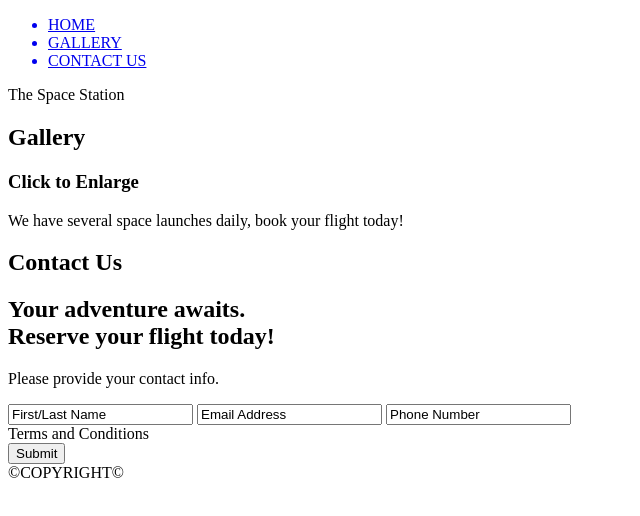
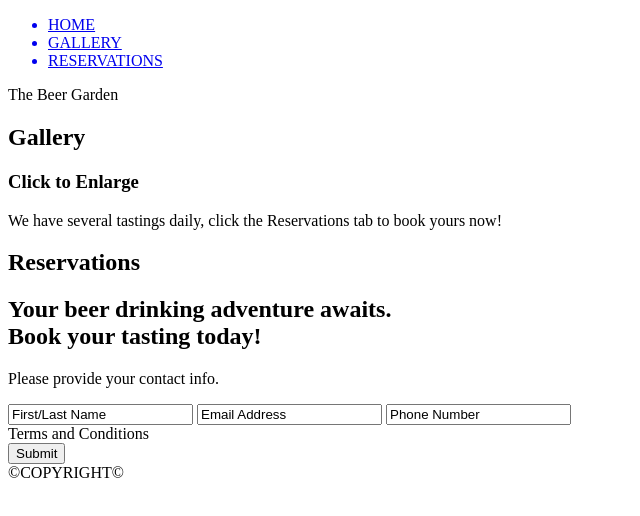
Before and after one commit to kevlarsov/HTML-CSS-Projects, a plain HTML site: page Basic_website/index.html in a window 1280 px wide. Shown: the whole page, without its empty margins (0-640 px from the left). Drawn offline with Linux system fonts and the light colour scheme.

Commit message:
Changed space theme to beer and added image assets

```diff
--- a/Basic_website/index.html
+++ b/Basic_website/index.html
@@ -2,7 +2,7 @@
 <html lang="en">
 	<head>
 		<meta charset="utf-8">
-		<title>Space Station</title>
+		<title>Beer Garden</title>
 	</head>
 	<body>
 
@@ -11,7 +11,7 @@
 				<ul>
 					<a href="#home"id="link"><li>HOME</li></a>
 					<a href="#gallery"><li>GALLERY</li></a>
-					<a href="#contact"><li>CONTACT US</li></a>
+					<a href="#contact"><li>RESERVATIONS</li></a>
 				</ul>
 			</div>
 		</div>
@@ -19,7 +19,7 @@
 		<div id="home">
 			<div>
 				<div>
-					<span>The Space Station</span>
+					<span>The Beer Garden</span>
 				</div>
 			</div>
 		</div>
@@ -32,7 +32,7 @@
 						<div>
 							<div>
 								<h3>Click to Enlarge</h3>
-								<p>We have several space launches daily, book your flight today!</p>
+								<p>We have several tastings daily, click the Reservations tab to book yours now!</p>
 							</div>
 						</div>
 					</div>
@@ -43,10 +43,10 @@
 		<section>
 			<div id="contact">
 				<div>
-					<h1>Contact Us</h1>
+					<h1>Reservations</h1>
 					<div>
-						<h2><span>Your adventure awaits.</span><br>
-							Reserve your flight today!</h2>
+						<h2><span>Your beer drinking adventure awaits.</span><br>
+							Book your tasting today!</h2>
 						<p>Please provide your contact info.</p>
 						<div>
 							<form action=""method="post">
```
Also changed, not shown: Basic_website/images/thumb/thumbnail_1.png (added), Basic_website/images/thumb/thumbnail_2.png (added), Basic_website/images/thumb/thumbnail_3.png (added), Basic_website/images/thumb/thumbnail_4.png (added), Basic_website/images/thumb/thumbnail_5.png (added), Basic_website/images/thumb/thumbnail_6.png (added), Basic_website/images/thumb/thumbnail_7.png (added), Basic_website/images/thumb/thumbnail_8.png (added), Basic_website/images/thumb/thumbnail_9.png (added).
